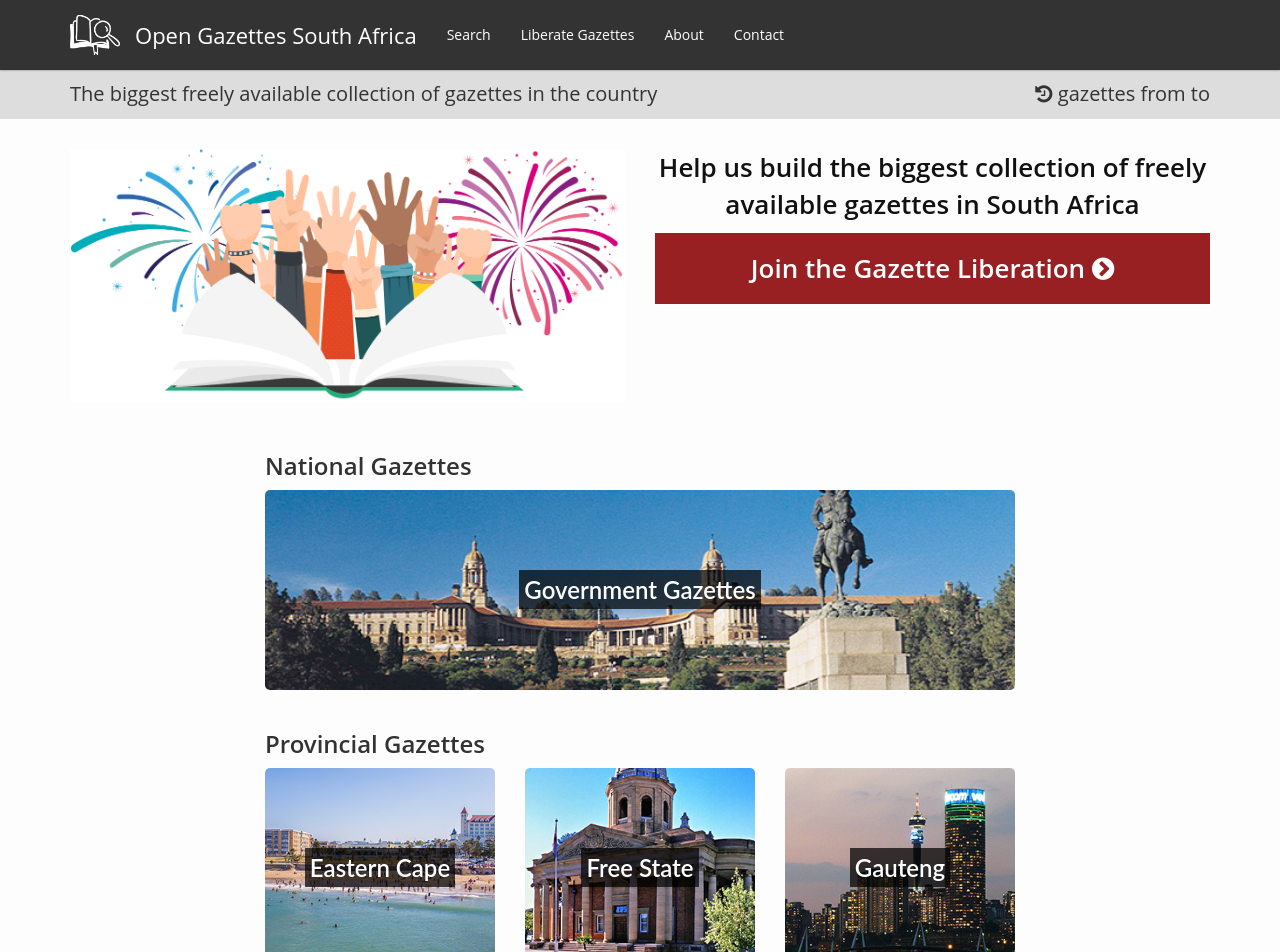
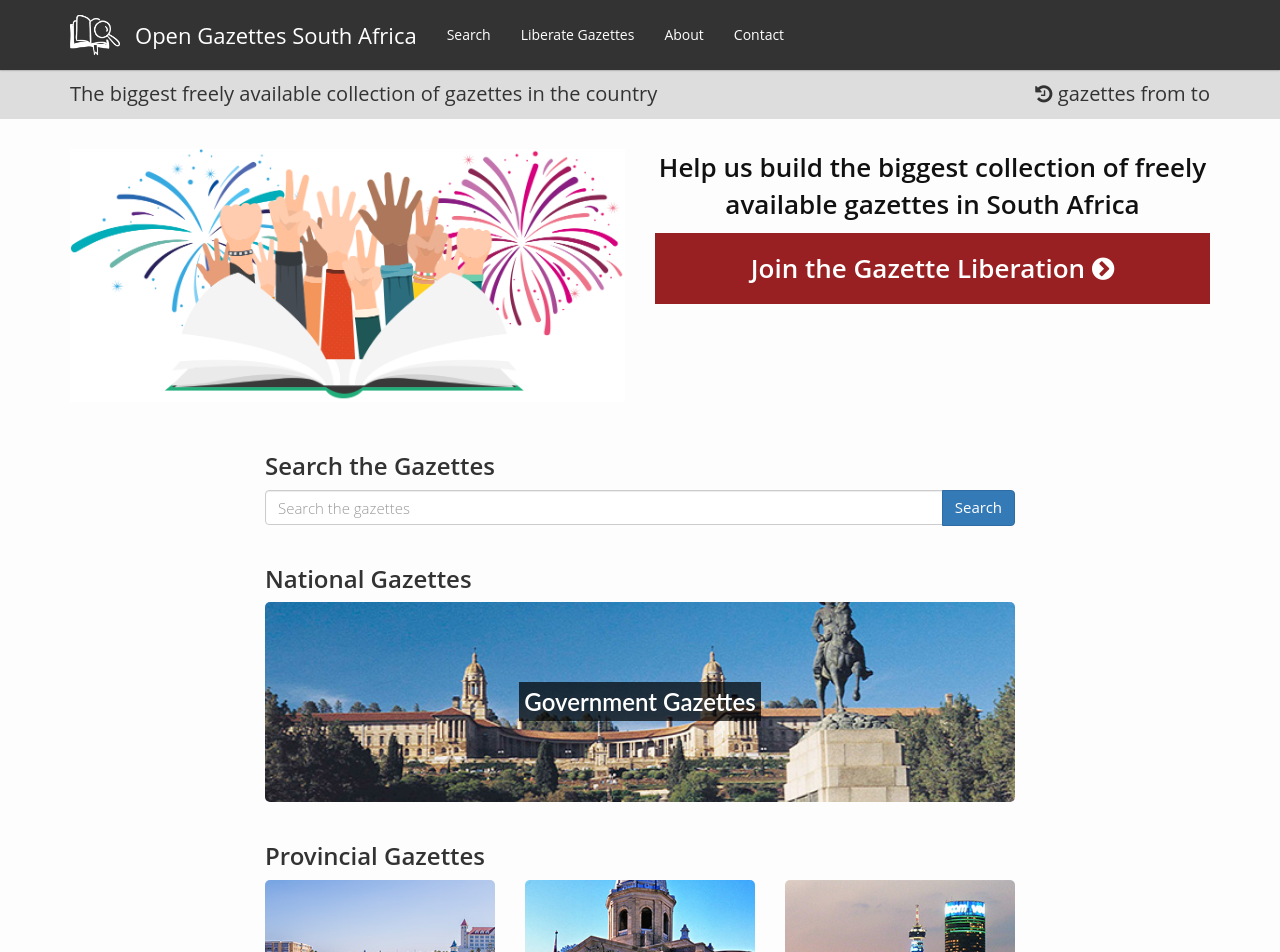
Before and after one commit to OpenUpSA/opengazettes, a Jekyll site: the page built from index.html, in a window 1280 px wide. Shown: the top 952 px of the page. Built offline with Jekyll 4.4.1, drawn with Linux system fonts in a browser that asks for light colours; comment, search, counter and statistics services are not loaded.

Commit message:
Search on homepage

```diff
--- a/_includes/search.html
+++ b/_includes/search.html
@@ -2,14 +2,10 @@
   {% if site.data.gazettes[page.jurisdiction].search_collection %}
   <input type="hidden" name="filter:collection_id" value="{{ site.data.gazettes[page.jurisdiction].search_collection }}">
   {% endif %}
-  <div class="row">
-    <div class="col-sm-6">
-      <div class="input-group">
-        <input type="text" class="form-control" placeholder="Search gazettes" autocomplete="off" name="q">
-        <span class="input-group-btn">
-          <button class="btn btn-default" type="submit">Search</button>
-        </span>
-      </div>
-    </div>
+  <div class="input-group">
+    <input type="text" class="form-control" placeholder="Search the gazettes" autocomplete="off" name="q">
+    <span class="input-group-btn">
+      <button class="btn btn-primary" type="submit">Search</button>
+    </span>
   </div>
 </form>
--- a/_layouts/jurisdiction.html
+++ b/_layouts/jurisdiction.html
@@ -8,7 +8,11 @@
     <h1 class="post-title">{{ page.title }}</h1>
   </header>
 
-  {% include search.html %}
+  <div class="row">
+    <div class="col-md-6">
+      {% include search.html %}
+    </div>
+  </div>
 
   <div class="post-content">
     <ul>
--- a/_layouts/year.html
+++ b/_layouts/year.html
@@ -10,7 +10,11 @@
     {% include year_nav.html %}
   </header>
 
-  {% include search.html %}
+  <div class="row">
+    <div class="col-md-6">
+      {% include search.html %}
+    </div>
+  </div>
 
   <div class="post-content">
     {% for gazette in site.data.gazettes[page.jurisdiction].gazettes[page.year] %}
--- a/_sass/site.scss
+++ b/_sass/site.scss
@@ -186,6 +186,9 @@
 }
 
 .gazettes_nav {
+    .search-form {
+        margin-bottom: 40px;
+    }
 
     .gazettes_nav_btn {
         background-color: $link-color;
--- a/index.html
+++ b/index.html
@@ -22,6 +22,9 @@
   <div class="container">
     <div class="row">
       <div class="col-md-8 col-md-offset-2">
+        <h2>Search the Gazettes</h2>
+
+        {% include search.html %}
 
         <h2>National Gazettes</h2>
         <a class="btn_p" href="/gazettes/ZA/"><button class="gazettes_nav_btn btn_nat" name="button"><span class="btn_text">Government Gazettes</span></button></a>
```
